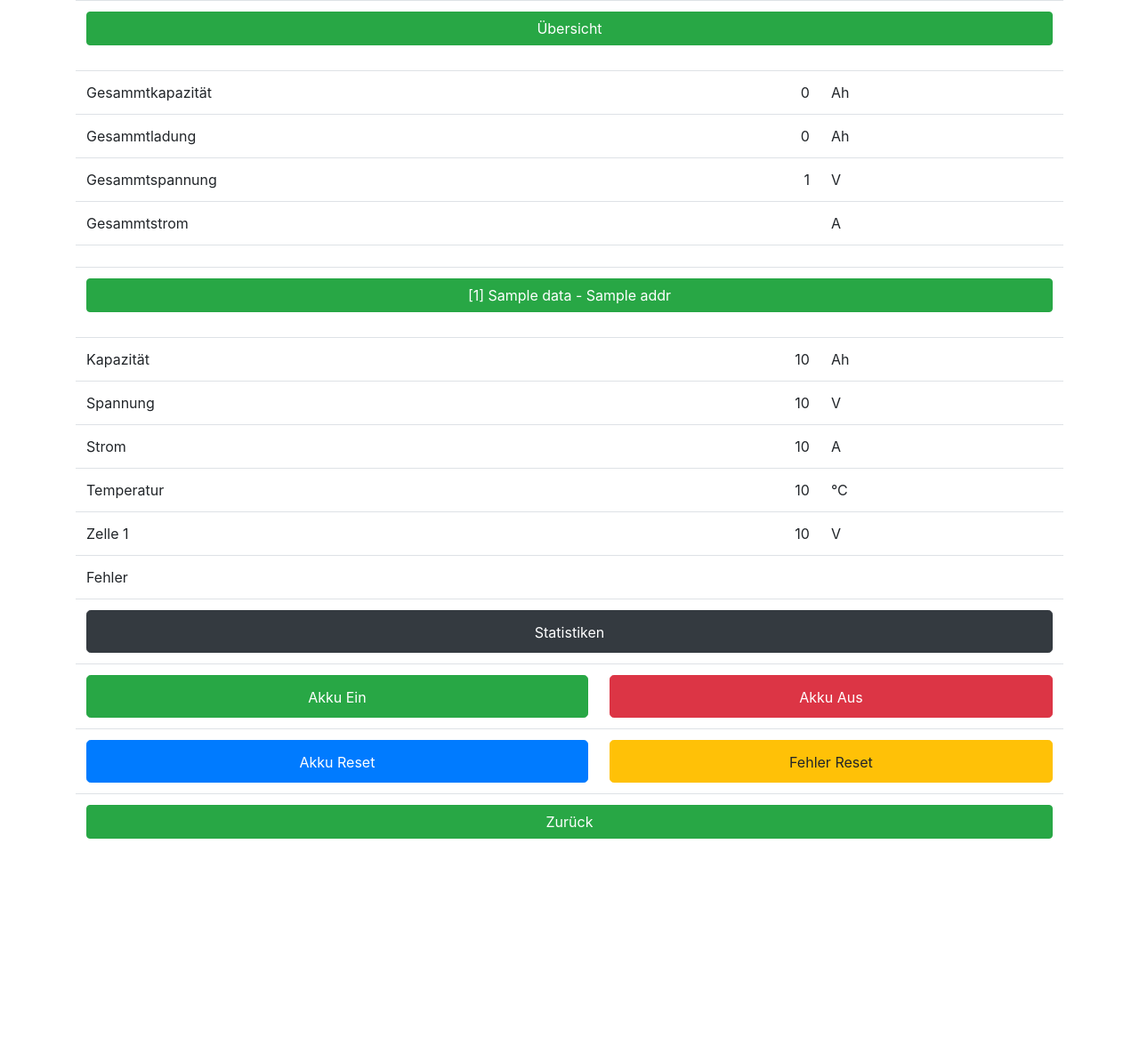
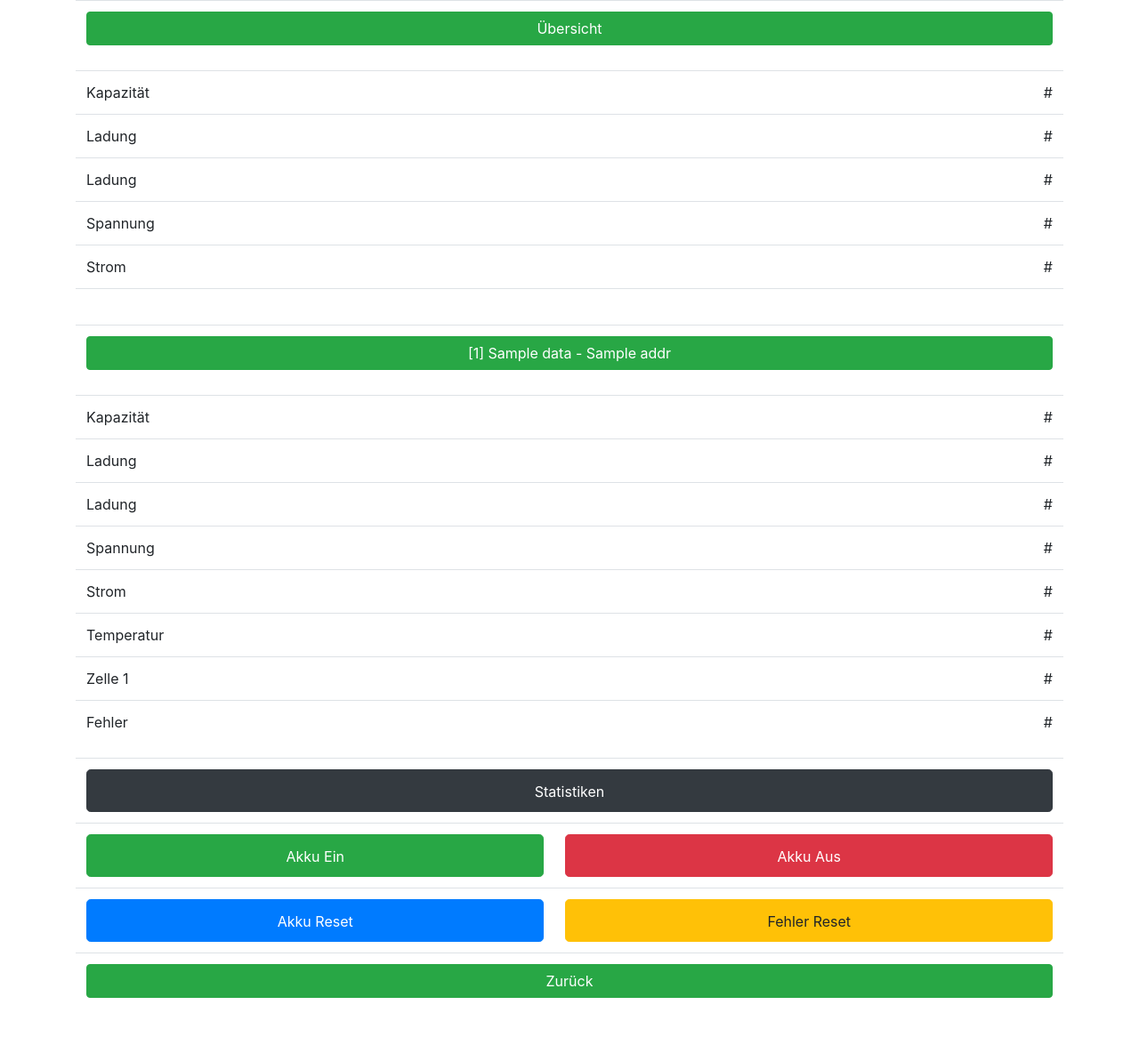
Before and after one commit to sosi-deadeye/raspberry-akku-server, a FastAPI app: template templates/nodes.html in a window 1280 px wide. Shown: the whole page at 89% size. Before the commit the page ends 943 px from the top, so only its background shows below. Run offline with FastAPI, Linux system fonts and the light colour scheme; the template is opened without the code that fills it: most values are stand-ins (such as "Sample title", 1, 10 or a date in 2020); data that the repository does not hold is empty; parts of the project's set-up code (start-up, migrations or seed data) failed here and were passed over; some libraries are stand-ins or nearby versions.

Commit message:
redesign of nodes

```diff
--- a/templates/nodes.html
+++ b/templates/nodes.html
@@ -12,40 +12,42 @@
     {% if nodes %}
         <table class="table">
             <tr>
-                <td colspan="3"><p class="btn btn-success btn-block">Übersicht</p></td>
+                <td onclick="location.href='{{ '/' }}'" colspan="3"><p class="btn btn-success btn-block">Übersicht</p>
+                </td>
             </tr>
             <tr>
-                <td>Gesammtkapazität</td>
-                <td class="text-right"
-                    id="total_capacity">{{ nodes.values() | map(attribute='payload') | sum(attribute='capacity') | int }}</td>
-                <td>Ah</td>
+                <td>Kapazität</td>
+                <td class="text-right" id="total_capacity">#</td>
             </tr>
             {% if not settings['without_charge'] %}
                 <tr>
-                    <td>Gesammtladung</td>
-                    <td class="text-right"
-                        id="total_charge">{{ nodes.values() | map(attribute='payload') | sum(attribute='charge') | int }}</td>
-                    <td>Ah</td>
+                    <td>Ladung</td>
+                    <td class="text-right" id="total_charge">#
+                    </td>
+                </tr>
+                <tr>
+                    <td>Ladung</td>
+                    <td class="text-right" id="total_charge_rel">#
+                    </td>
                 </tr>
             {% endif %}
             <tr>
-                <td>Gesammtspannung</td>
-                <td class="text-right" id="total_voltage">{{ total_voltage | round(1) }}</td>
-                <td>V</td>
+                <td>Spannung</td>
+                <td class="text-right" id="total_voltage">#</td>
             </tr>
             <tr>
-                <td>Gesammtstrom</td>
-                <td class="text-right"
-                    id="total_current">{{ nodes.values() | map(attribute='payload') | sum(attribute='current') | round(1) }}</td>
-                <td>A</td>
+                <td>Strom</td>
+                <td class="text-right" id="total_current">#</td>
             </tr>
             <tr>
-                <td colspan="3"></td>
+                <td colspan="2"></td>
             </tr>
+        </table>
         {%- for addr, data in nodes.items() %}
             {% set node_loop = loop %}
+            <table class="table">
                 <tr>
-                    <td colspan="3">
+                    <td colspan="2">
                         <p class="btn btn-success btn-block" type="button"
                            onclick="location.href='{{ 'http://' + addr }}'">
                             [{{ loop.index }}] {{ data['hostname'] }} - {{ addr }}
@@ -55,61 +57,74 @@
                 <tr>
                     <td>Kapazität</td>
                     <td class="text-right"
-                        id="{{ 'capacity_{}'.format(loop.index) }}">{{ data['payload']['capacity'] }}</td>
-                    <td>Ah</td>
+                        id="{{ 'capacity_{}'.format(loop.index) }}">#
+                    </td>
+                </tr>
+                {% if not settings['without_charge'] %}
+                    <tr>
+                        <td>Ladung</td>
+                        <td class="text-right"
+                            id="{{ 'charge_{}'.format(loop.index) }}">#
+                        </td>
                     </tr>
                     <tr>
+                        <td>Ladung</td>
+                        <td class="text-right"
+                            id="{{ 'charge_rel_{}'.format(loop.index) }}">#
+                        </td>
                     </tr>
+                {% endif %}
                 <tr>
                     <td>Spannung</td>
                     <td class="text-right"
-                        id="{{ 'voltage_{}'.format(loop.index) }}">{{ data['payload']['voltage'] | round(1) }}</td>
-                    <td>V</td>
+                        id="{{ 'voltage_{}'.format(loop.index) }}">#
+                    </td>
                 </tr>
                 <tr>
                     <td>Strom</td>
                     <td class="text-right"
-                        id="{{ 'current_{}'.format(loop.index) }}">{{ data['payload']['current'] | round(1) }}</td>
-                    <td>A</td>
+                        id="{{ 'current_{}'.format(loop.index) }}">#
+                    </td>
                 </tr>
                 <tr>
                     <td>Temperatur</td>
                     <td class="text-right"
-                        id="{{ 'temperature_{}'.format(loop.index) }}">{{ data['payload']['temperature'] | round(1) }}</td>
-                    <td>°C</td>
+                        id="{{ 'temperature_{}'.format(loop.index) }}">#
+                    </td>
                 </tr>
                 {% if total_voltage > 16 %}
                     <tr id="tr_upper_cell_voltage_{{ loop.index }}">
                         <td>Obere Zellspannung</td>
                         <td class="text-right"
-                            id="upper_cell_voltage_{{ loop.index }}">{{ data['payload']['cell_voltages']| max | round(2) }}</td>
-                        <td>V</td>
+                            id="upper_cell_voltage_{{ loop.index }}">#
+                        </td>
                     </tr>
                     <tr id="tr_lower_cell_voltage_{{ loop.index }}">
                         <td>Untere Zellspannung</td>
                         <td class="text-right"
-                            id="lower_cell_voltage_{{ loop.index }}">{{ data['payload']['cell_voltages'] | min | round(2) }}</td>
-                        <td>V</td>
+                            id="lower_cell_voltage_{{ loop.index }}">#
+                        </td>
                     </tr>
                 {% else %}
-                    </tr>
                     {%- for cell_voltage in data['payload']['cell_voltages'] %}
                         <tr>
                             <td>Zelle {{ loop.index }}</td>
                             <td class="text-right"
-                                id="{{ 'cell_voltage_{}_{}'.format(node_loop.index, loop.index) }}">{{ cell_voltage|round(2) }}</td>
-                            <td>V</td>
+                                id="{{ 'cell_voltage_{}_{}'.format(node_loop.index, loop.index) }}">#
+                            </td>
                         </tr>
                     {%- endfor %}
                 {% endif %}
                 <tr>
                     <td>Fehler</td>
-                    <td colspan="1" class="text-right"
-                        id="{{ 'error_{}'.format(node_loop.index) }}">{{ data['payload']['error_msg'] }}</td>
-                    <td></td>
+                    <td class="text-right"
+                        id="{{ 'error_{}'.format(node_loop.index) }}">#
+                    </td>
                 </tr>
+            </table>
+            <table class="table">
             <tr id="stats-tr">
-                    <td colspan=3>
+                <td colspan=2>
                     <button onclick="window.location.href='/graph'" id="settings" type="button"
                             class="btn btn-dark btn-block btn-lg"><small>Statistiken</small></button>
                 </td>
@@ -121,20 +136,20 @@
                             type="button" class="btn btn-success btn-block btn-lg"><small>Akku Ein</small>
                     </button>
                 </td>
-                    <td colspan=3>
+                <td>
                     <button onclick="fetch('{{ 'http://' + addr + '/api/off' }}', {method: 'POST'});" id="off"
                             type="button" class="btn btn-danger btn-block btn-lg"><small>Akku Aus</small>
                     </button>
                 </td>
             </tr>
             <tr id="buttons2">
-                    <td colspan=1>
+                <td>
                     <button onclick="fetch('{{ 'http://' + addr + '/api/ack' }}',  {method: 'POST'});" id="reset"
                             type="button" class="btn btn-primary btn-block btn-lg"><small>Akku
                         Reset</small>
                     </button>
                 </td>
-                    <td colspan=2>
+                <td>
                     <button onclick="fetch('{{ 'http://' + addr + '/api/reset' }}',  {method: 'POST'});" id="ack"
                             type="button" class="btn btn-warning btn-block btn-lg"><small>Fehler
                         Reset</small>
@@ -162,6 +177,22 @@
     let first_run = true;
     let lower_upper_voltage = false;
 
+    function _sum(a, b) {
+        return a + b;
+    }
+
+    function sum(data) {
+        return data.reduce(_sum, 0);
+    }
+
+    function mean(data) {
+        return data.reduce(_sum, 0) / Object.keys(data).length;
+    }
+
+    function len(data) {
+        return Object.keys(data).length;
+    }
+
     function getter(nodes, node) {
         return function (key) {
             return nodes[node]["payload"][key]
@@ -188,6 +219,12 @@
                 let total_voltage = 0.0;
                 let g;
                 let td_total_charge;
+                let settings = {}
+                for (const node in nodes) {
+                    if (nodes[node]["self"]) {
+                        settings = nodes[node]["settings"];
+                    }
+                }
                 for (const node in nodes) {
                     g = getter(nodes, node);
                     capacity = g("capacity");
@@ -207,10 +244,18 @@
                         current = 0.0
                     }
 
-                    document.getElementById("capacity_" + i).innerText = capacity.toFixed(0);
-                    document.getElementById("voltage_" + i).innerText = voltage.toFixed(2);
-                    document.getElementById("current_" + i).innerText = current.toFixed(1);
-                    document.getElementById("temperature_" + i).innerText = temperature.toFixed(1);
+                    document.getElementById("capacity_" + i).innerText = capacity.toFixed(0) + " Ah";
+                    let charge_td = document.getElementById("charge_" + i);
+                    if (charge_td) {
+                        charge_td.innerText = charge.toFixed(0) + " Ah";
+                    }
+                    let charge_td_rel = document.getElementById("charge_rel_" + i);
+                    if (charge_td_rel) {
+                        charge_td_rel.innerText = (charge / capacity * 100).toFixed(1) + " %";
+                    }
+                    document.getElementById("voltage_" + i).innerText = voltage.toFixed(1) + " V";
+                    document.getElementById("current_" + i).innerText = current.toFixed(1) + " A";
+                    document.getElementById("temperature_" + i).innerText = temperature.toFixed(1) + " °C";
                     document.getElementById("error_" + i).innerText = error_msg;
 
                     let upper_cell_voltage;
@@ -218,10 +263,10 @@
                     upper_cell_voltage = document.getElementById("upper_cell_voltage_" + i);
                     lower_cell_voltage = document.getElementById("lower_cell_voltage_" + i);
                     if (upper_cell_voltage) {
-                        upper_cell_voltage.innerText = Math.max(...cell_voltages).toFixed(2);
+                        upper_cell_voltage.innerText = Math.max(...cell_voltages).toFixed(2) + " V";
                     }
                     if (lower_cell_voltage) {
-                        lower_cell_voltage.innerText = Math.min(...cell_voltages).toFixed(2);
+                        lower_cell_voltage.innerText = Math.min(...cell_voltages).toFixed(2) + " V";
                     }
 
                     let cell_idx = 1;
@@ -231,20 +276,36 @@
                         id = "cell_voltage_" + i + "_" + cell_idx;
                         td_cell = document.getElementById(id);
                         if (td_cell) {
-                            td_cell.innerText = voltage.toFixed(2);
+                            td_cell.innerText = voltage.toFixed(2) + " V";
                         }
                         cell_idx++;
                     }
                     i++;
                 }
-                let count = i - 1;
-                document.getElementById("total_capacity").innerText = total_capacity.toFixed(0);
+
+                if (settings["interconnection"] === "parallel_connection") {
+                    total_voltage /= len(nodes);
+                } else if (settings["interconnection"] === "series_connection") {
+                    total_capacity /= len(nodes);
+                    total_charge /= len(nodes);
+                    total_current /= len(nodes);
+                }
+
+                document.getElementById("total_capacity").innerText = total_capacity.toFixed(0) + " Ah";
                 td_total_charge = document.getElementById("total_charge");
                 if (td_total_charge) {
-                    td_total_charge.innerText = total_charge.toFixed(0);
+                    td_total_charge.innerText = total_charge.toFixed(0) + " Ah";
                 }
-                document.getElementById("total_voltage").innerText = (total_voltage / count).toFixed(1);
-                document.getElementById("total_current").innerText = total_current.toFixed(1);
+                let total_charge_rel = document.getElementById("total_charge_rel");
+                if (total_charge_rel) {
+                    total_charge_rel.innerText = (total_charge / total_capacity * 100).toFixed(1) + " %";
+                }
+                document.getElementById("total_voltage").innerText = total_voltage.toFixed(1) + " V";
+
+                if (Math.abs(total_current) < 0.8) {
+                    total_current = 0.0;
+                }
+                document.getElementById("total_current").innerText = total_current.toFixed(1) + " A";
             }
         )
     }
```
Lines whose indentation alone changed are shown as unchanged.
